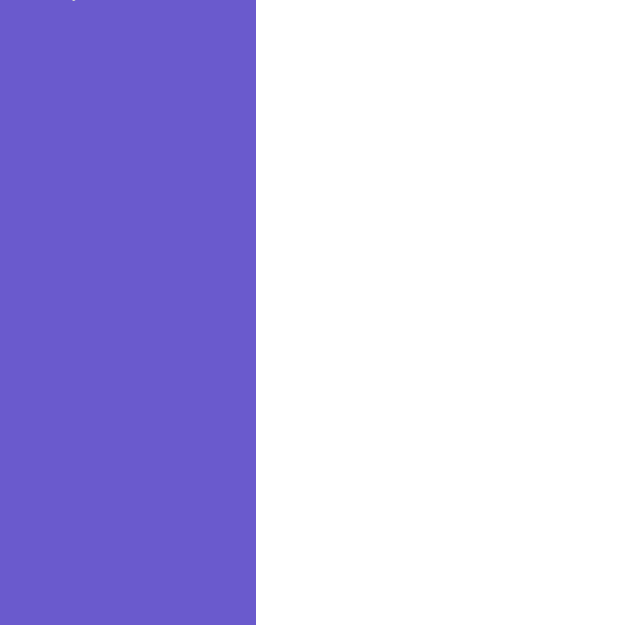
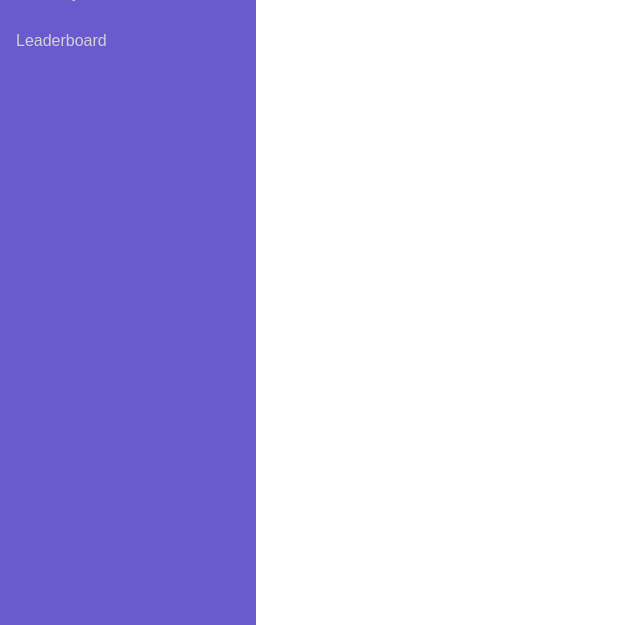
Before and after one commit to sig-pi-wm/act-website, a Flask app: template templates/leaderboard.html in a window 1280 px wide. Shown: the part 175-800 px from the top of the page, without its empty margins (0-640 px from the left). Run offline with Flask 3, Linux system fonts and the light colour scheme; the template is opened without the code that fills it: most values are stand-ins (such as "Sample title", 1, 10 or a date in 2020); parts of the project's set-up code (start-up, migrations or seed data) failed here and were passed over.

Commit message:
in the sidebar

```diff
--- a/templates/base.html
+++ b/templates/base.html
@@ -20,6 +20,7 @@
         <a class="menu-item" href="/data">Data</a>
         <a class="menu-item" href="/input">Enter Scorecard</a>
         <a class="menu-item" href="/add-username">Add Player</a>
+        <a class="menu-item" href="/leaderboard">Leaderboard</a>
     </nav>
     <main class="body-main" id="body-main">
         {% block main %}{% endblock %}
--- a/templates/leaderboard.html
+++ b/templates/leaderboard.html
@@ -1,7 +1,7 @@
 {% extends "base.html" %}
 
 {% block title %}
-Data
+Leaderboard
 {% endblock %}
 
 {% block main %}
```
